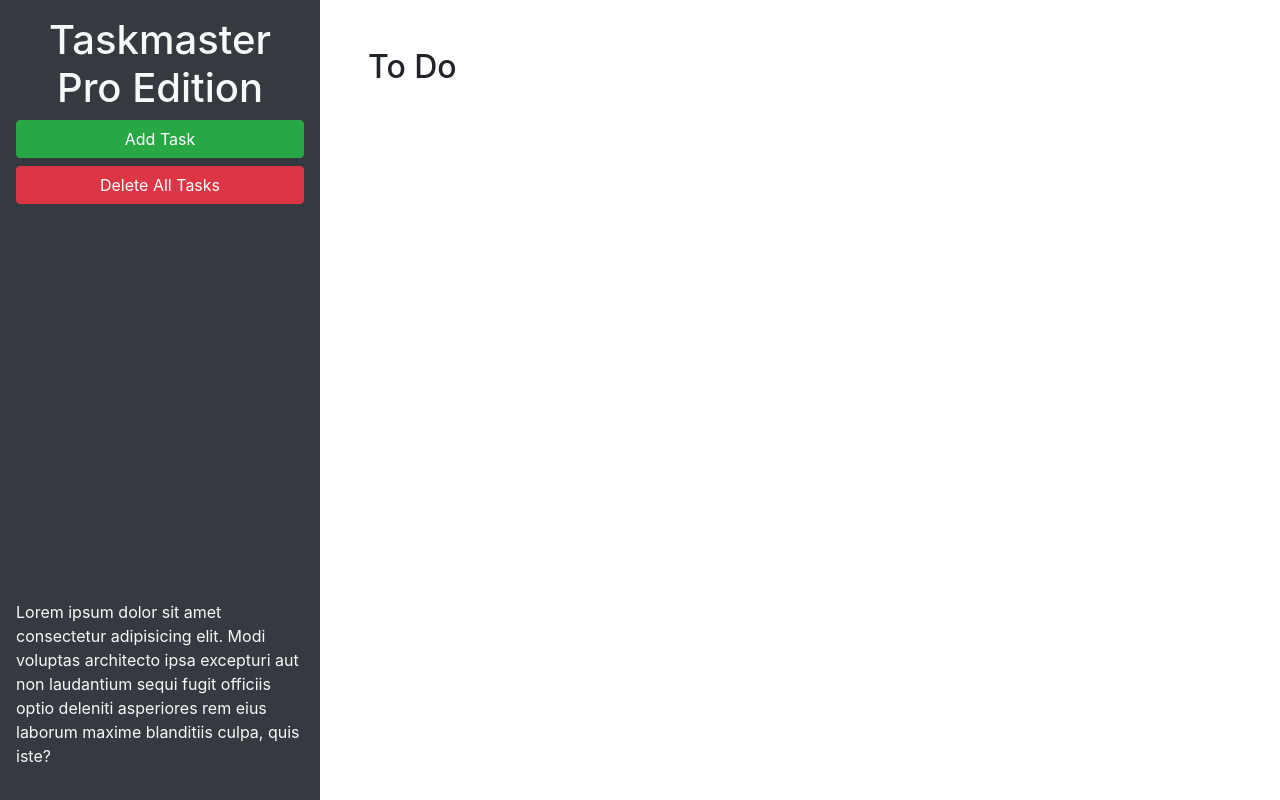
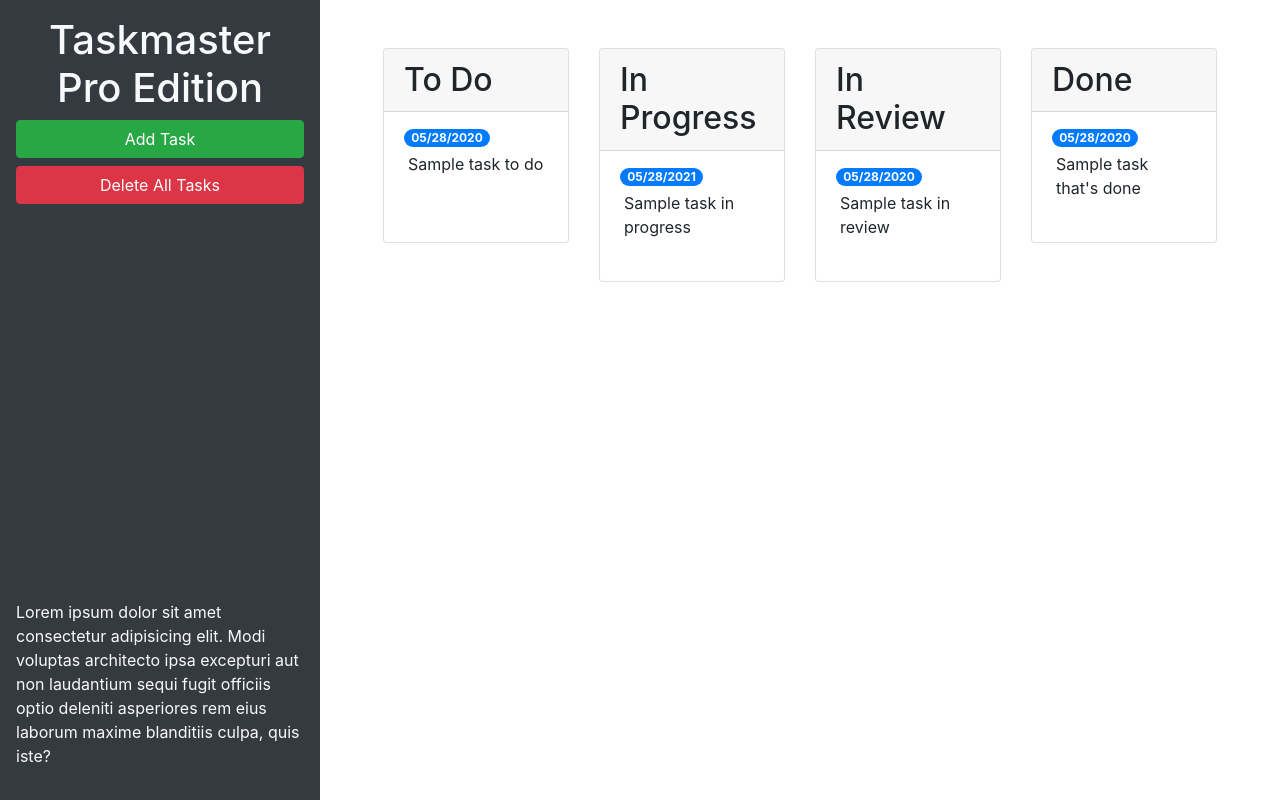
Before and after one commit to ShannonNell/taskmaster-pro, a plain HTML site: page index.html in a window 1280 px wide. Drawn offline with nearby package versions, Linux system fonts and the light colour scheme.

Commit message:
Bootstrap components added

```diff
--- a/assets/js/script.js
+++ b/assets/js/script.js
@@ -33,6 +33,7 @@ var loadTasks = function() {
 
   // loop over object properties
   $.each(tasks, function(list, arr) {
+    console.log(list, arr);
     // then loop over sub-array
     arr.forEach(function(task) {
       createTask(task.text, task.date, list);
@@ -46,7 +47,8 @@ var saveTasks = function() {
 
 
 
-// modal(popup) was triggered
+
+// modal was triggered
 $("#task-form-modal").on("show.bs.modal", function() {
   // clear values
   $("#modalTaskDescription, #modalDueDate").val("");
@@ -80,18 +82,15 @@ $("#task-form-modal .btn-primary").click(function() {
   }
 });
 
-
 // task text was clicked
 $(".list-group").on("click", "p", function() {
-  //get current text of p element
+  // get current text of p element
   var text = $(this)
     .text()
     .trim();
 
   // replace p element with a new textarea
-  var textInput = $("<textarea>")
-    .addClass("form-control")
-    .val(text);
+  var textInput = $("<textarea>").addClass("form-control").val(text);
   $(this).replaceWith(textInput);
 
   // auto focus new element
@@ -100,17 +99,14 @@ $(".list-group").on("click", "p", function() {
 
 // editable field was un-focused
 $(".list-group").on("blur", "textarea", function() {
-  // get the textarea's current value/text
-  var text = $(this)
-    .val()
-    .trim();
+  // get current value of textarea
+  var text = $(this).val();
 
   // get status type and position in the list
   var status = $(this)
     .closest(".list-group")
     .attr("id")
     .replace("list-", "");
-  // get the task's position in the list of other li elements
   var index = $(this)
     .closest(".list-group-item")
     .index();
@@ -119,12 +115,12 @@ $(".list-group").on("blur", "textarea", function() {
   tasks[status][index].text = text;
   saveTasks();
 
-  //recreate p element
-  var taskP = $("p>")
+  // recreate p element
+  var taskP = $("<p>")
     .addClass("m-1")
     .text(text);
 
-  //replace textarea with p element
+  // replace textarea with new content
   $(this).replaceWith(taskP);
 });
 
@@ -140,26 +136,21 @@ $(".list-group").on("click", "span", function() {
     .attr("type", "text")
     .addClass("form-control")
     .val(date);
-  // swap out elements
   $(this).replaceWith(dateInput);
 
-  // automatically focus on new element
+  // automatically bring up the calendar
   dateInput.trigger("focus");
 });
 
 // value of due date was changed
 $(".list-group").on("blur", "input[type='text']", function() {
-  // get current text
-  var date = $(this)
-    .val()
-    .trim();
+  var date = $(this).val();
 
-  // get the parent ul's id attribute
+  // get status type and position in the list
   var status = $(this)
     .closest(".list-group")
     .attr("id")
     .replace("list-", "");
-  // get the task's position in the list of other li elements
   var index = $(this)
     .closest(".list-group-item")
     .index();
@@ -168,12 +159,11 @@ $(".list-group").on("blur", "input[type='text']", function() {
   tasks[status][index].date = date;
   saveTasks();
 
-  // recreate span element with bootstrap classes
+  // recreate span and insert in place of input element
   var taskSpan = $("<span>")
     .addClass("badge badge-primary badge-pill")
     .text(date);
-  // replace input with span element
-  $(this).replaceWith(taskSpan);
+    $(this).replaceWith(taskSpan);
 });
 
 // remove all tasks
--- a/index.html
+++ b/index.html
@@ -18,15 +18,64 @@
       <button id="create-task" class="btn btn-block btn-success" data-toggle="modal" data-target="#task-form-modal">Add
         Task</button>
       <button id="remove-tasks" class="btn btn-block btn-danger">Delete All Tasks</button>
-      <p class="mt-auto">Lorem ipsum dolor sit amet consectetur adipisicing elit. Modi voluptas architecto ipsa
-        excepturi aut non
+      <p class="mt-auto">Lorem ipsum dolor sit amet consectetur adipisicing elit. Modi voluptas architecto ipsa excepturi aut non
         laudantium sequi fugit officiis optio deleniti asperiores rem eius laborum maxime blanditiis culpa, quis iste?
       </p>
     </header>
     <main class="col-12 col-lg-9">
-      <div class="m-5">
-        <h2>To Do</h2>
-        <ul id="list-toDo" class="list-group"> </ul>
+      <div class="m-5 row justify-content-around">
+        <!-- to do start -->
+        <div class="col-12 col-md-6 col-xl-3 mb-3">
+          <div class="card">
+            <h2 class="card-header">To Do</h2>
+            <ul id="list-toDo" class="list-group list-group-flush">
+              <li class="list-group-item">
+                <span class="badge badge-primary badge-pill">05/28/2020</span>
+                <p class="m-1">Sample task to do</p>
+              </li>
+            </ul>
+          </div>
+        </div>
+        <!-- to do start -->
+        <!-- in progress start -->
+        <div class="col-12 col-md-6 col-xl-3 mb-3">
+          <div class="card">
+            <h2 class="card-header">In Progress</h2>
+            <ul id="list-inProgress" class="list-group list-group-flush">
+              <li class="list-group-item">
+                <span class="badge badge-primary badge-pill">05/28/2021</span>
+                <p class="m-1">Sample task in progress</p>
+              </li>
+            </ul>
+          </div>
+        </div>
+        <!-- in progress end -->
+        <!-- in review start -->
+        <div class="col-12 col-md-6 col-xl-3 mb-3">
+          <div class="card">
+            <h2 class="card-header">In Review</h2>
+            <ul id="list-inReview" class="list-group list-group-flush">
+              <li class="list-group-item">
+                <span class="badge badge-primary badge-pill">05/28/2020</span>
+                <p class="m-1">Sample task in review</p>
+              </li>
+            </ul>
+          </div>
+        </div>
+        <!-- in review end -->
+        <!-- done start -->
+        <div class="col-12 col-md-6 col-xl-3 mb-3">
+          <div class="card">
+            <h2 class="card-header">Done</h2>
+            <ul id="list-done" class="list-group list-group-flush">
+              <li class="list-group-item">
+                <span class="badge badge-primary badge-pill">05/28/2020</span>
+                <p class="m-1">Sample task that's done</p>
+              </li>
+            </ul>
+          </div>
+        </div>
+        <!-- done end -->
       </div>
     </main>
   </div>
@@ -46,11 +95,11 @@
           <form>
             <div class="form-group">
               <label for="modalTaskDescription">Task description</label>
-              <textarea id="modalTaskDescription" rows="3"></textarea>
+              <textarea id="modalTaskDescription" rows="3" class="form-control"></textarea>
             </div>
             <div class="form-group">
               <label for="modalDueDate">Due date</label>
-              <input type="text" id="modalDueDate" placeholder="mm/dd/yyyy" autocomplete="off" />
+              <input type="text" class="form-control" id="modalDueDate" placeholder="mm/dd/yyyy" autocomplete="off" />
             </div>
           </form>
         </div>
```
